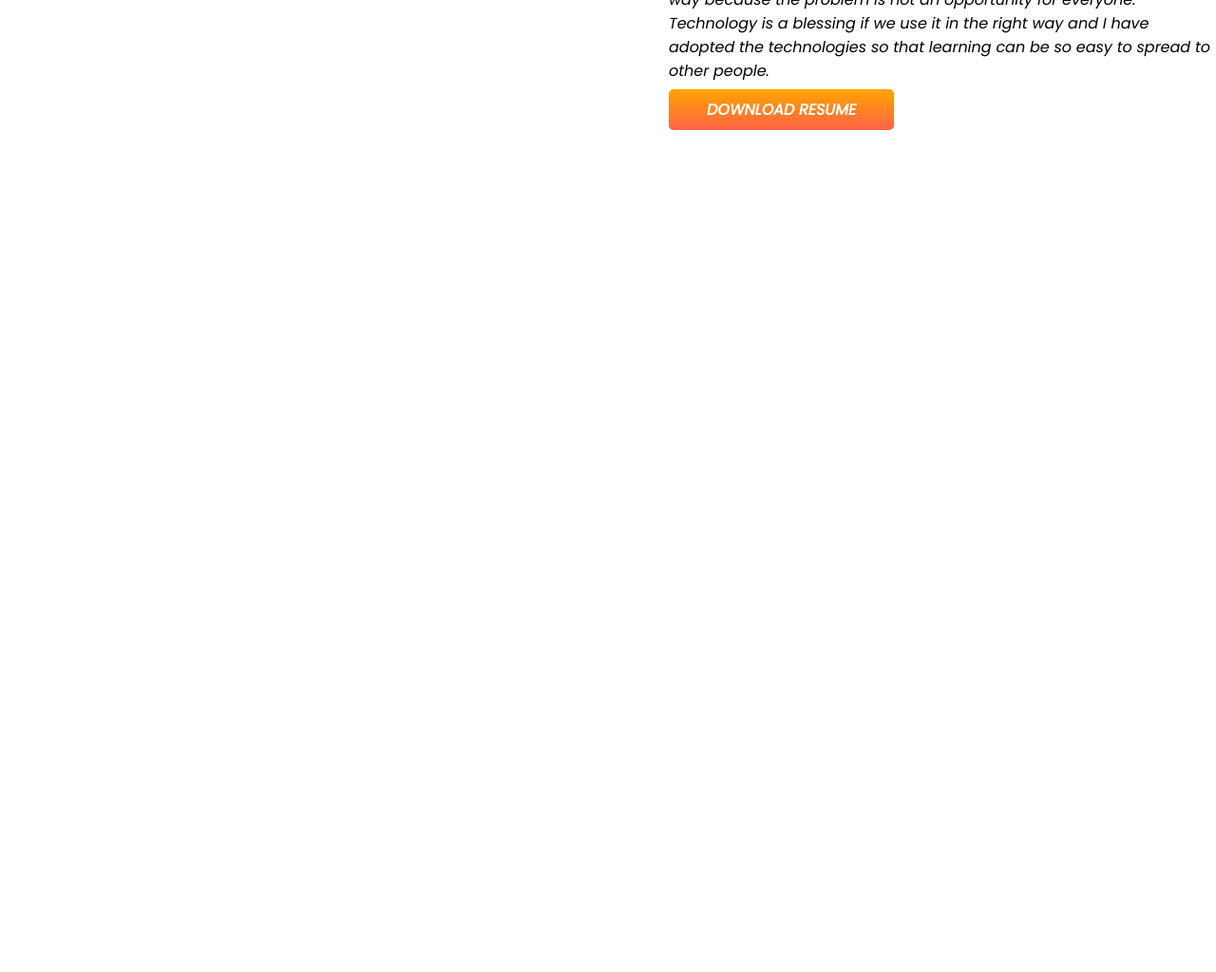
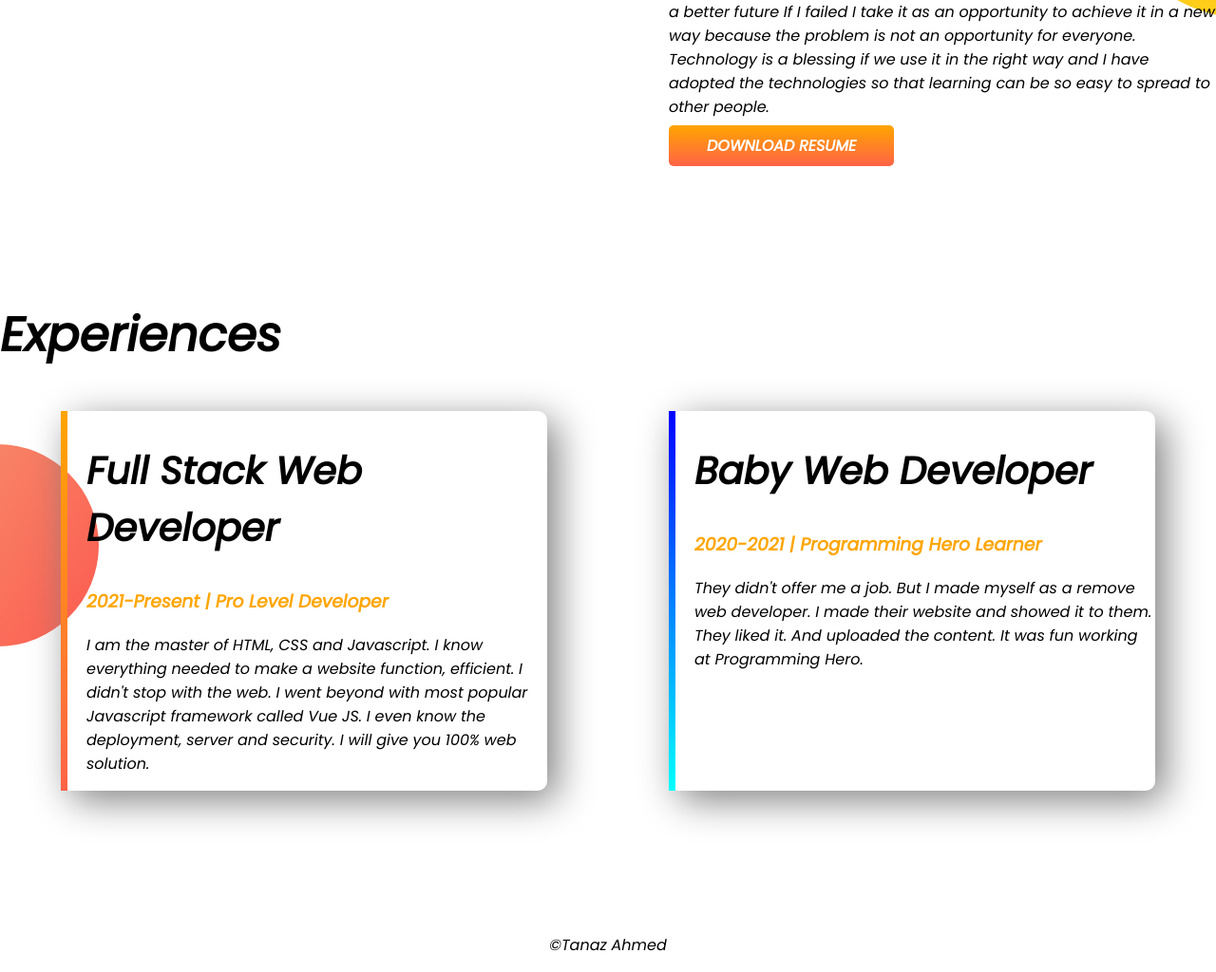
Before and after one commit to IamTanaz/developer-portfolio, a plain HTML site: page index.html in a window 1280 px wide. Shown: the part 1164-2188 px from the top of the page at 95% size. Before the commit the page ends 1442 px from the top, so only its background shows below. Drawn offline with Linux system fonts and the light colour scheme.

Commit message:
Footer and Experience are added

```diff
--- a/index.html
+++ b/index.html
@@ -15,7 +15,7 @@
   </head>
 
   <body>
-    <section class="top-banner">
+    <section class="top-banner flexible-container">
       <div class="helf-width">
         <h1>Welcome To</h1>
         <h1><span class="orange-color">Tanaz Ahmed</span> World!</h1>
@@ -27,7 +27,7 @@
       </div class="helf-width">
       <div class="helf-width"><img src="images/PhotoRoom-20220112_223009.png" alt="" /></div>
     </section>
-    <section class="dream-big">
+    <section class="dream-big flexible-container">
         <div class="helf-width"><img src="images/IMG_0549-PhotoRoom.png">
           </div>
           <div class="helf-width">
@@ -39,5 +39,23 @@
             <a class="link-button" target="_blank" href="">DOWNLOAD RESUME</a>
           </div>
 </section>
+<section class="exprience-area">
+    <h1>Experiences</h1>
+    <div class="flexible-container">
+        <div id="full-stack-experience" class="exprience-items"><h2>Full Stack Web Developer</h2>
+            <h3 class="orange-color">2021-Present | Pro Level Developer</h3>
+            <p>I am the master of HTML, CSS and Javascript. I know everything needed to make a website function, efficient. I didn't stop with the web. I went beyond with most popular Javascript framework called Vue JS. I even know the deployment, server and security. I will give you 100% web solution.</p>
+            </div>
+
+
+        <div id="web-dev-experience" class="exprience-items">
+        <h2>Baby Web Developer</h2>
+        <h3 class="orange-color">2020-2021 | Programming Hero Learner</h3>
+        <p>They didn't offer me a job. But I made myself as a remove web developer. I made their website and showed it to them. They liked it. And uploaded the content. It was fun working at Programming Hero.</p>
+        </div>
+        </div>
+
+</section>
+<footer><p>©Tanaz Ahmed</p></footer>
   </body>
 </html>
--- a/style.css
+++ b/style.css
@@ -6,11 +6,14 @@ body {
 h1 {
     font-size: 50px;
 }
+h2{
+    font-size: 40px;
+}
 
 .orange-color {
     color: orange;
 }
-section{
+.flexible-container{
     display: flex;
     margin-bottom: 150px;
 }
@@ -39,3 +42,30 @@ section{
     background-repeat: no-repeat;
     background-position: right;
 }
+.exprience-area{
+    background-image: url(images/exp-bg.png);
+    background-repeat: no-repeat;
+    background-position: left;
+
+}
+.exprience-items{
+    width: 40%;
+    margin-left: 5%;
+    margin-right: 5%;
+    padding-left: 20px;
+    border-radius: 10px;
+    box-shadow: 10px 10px 40px gray;
+}
+#web-dev-experience{
+    border-left: 7px solid;
+    border-image: linear-gradient(blue, cyan);
+    border-image-slice: 1;
+}
+#full-stack-experience{
+    border-left: 7px solid;
+    border-image: linear-gradient(orange, tomato);
+    border-image-slice: 1;
+}
+footer p {
+    text-align: center ;
+}
```
Also changed, not shown: images/jhankar.png (deleted), images/jhankar2.png (deleted), images/my-bg.png (deleted), images/my-bg2.png (deleted), 4 other files.
